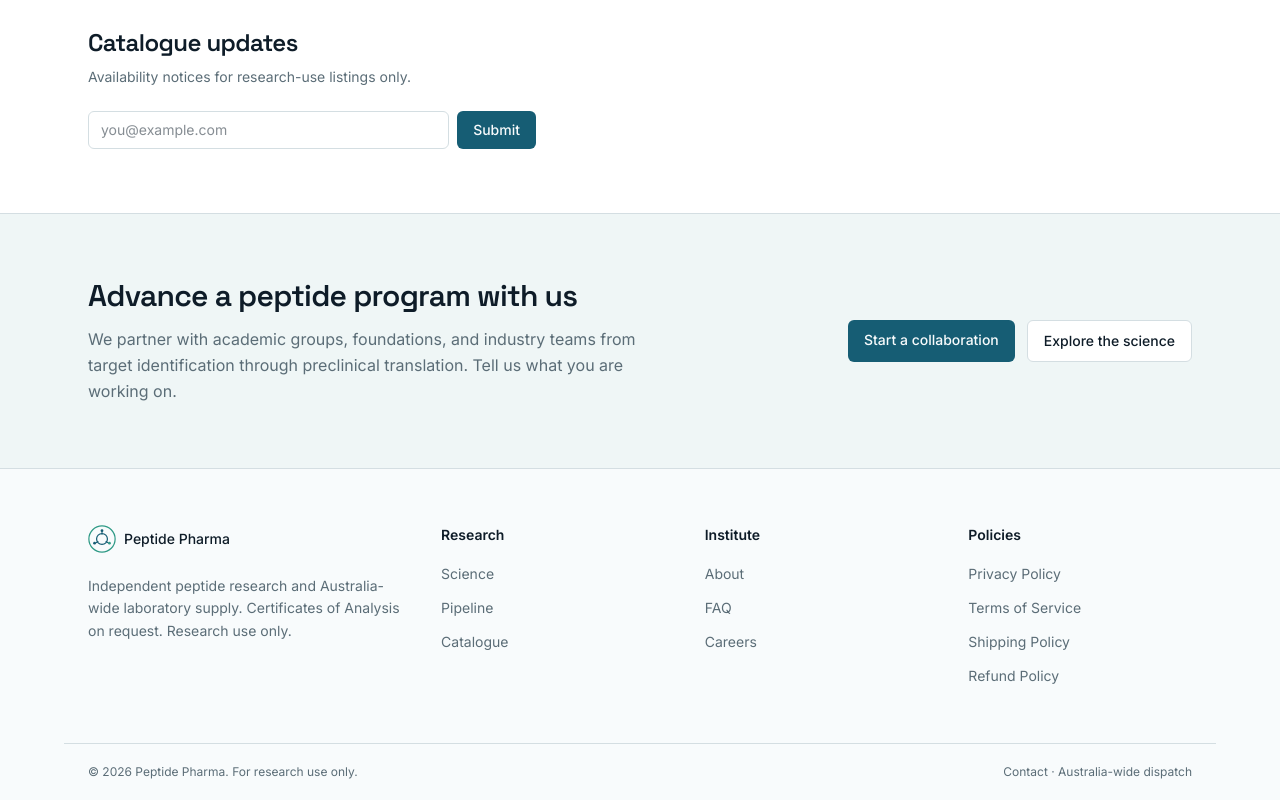
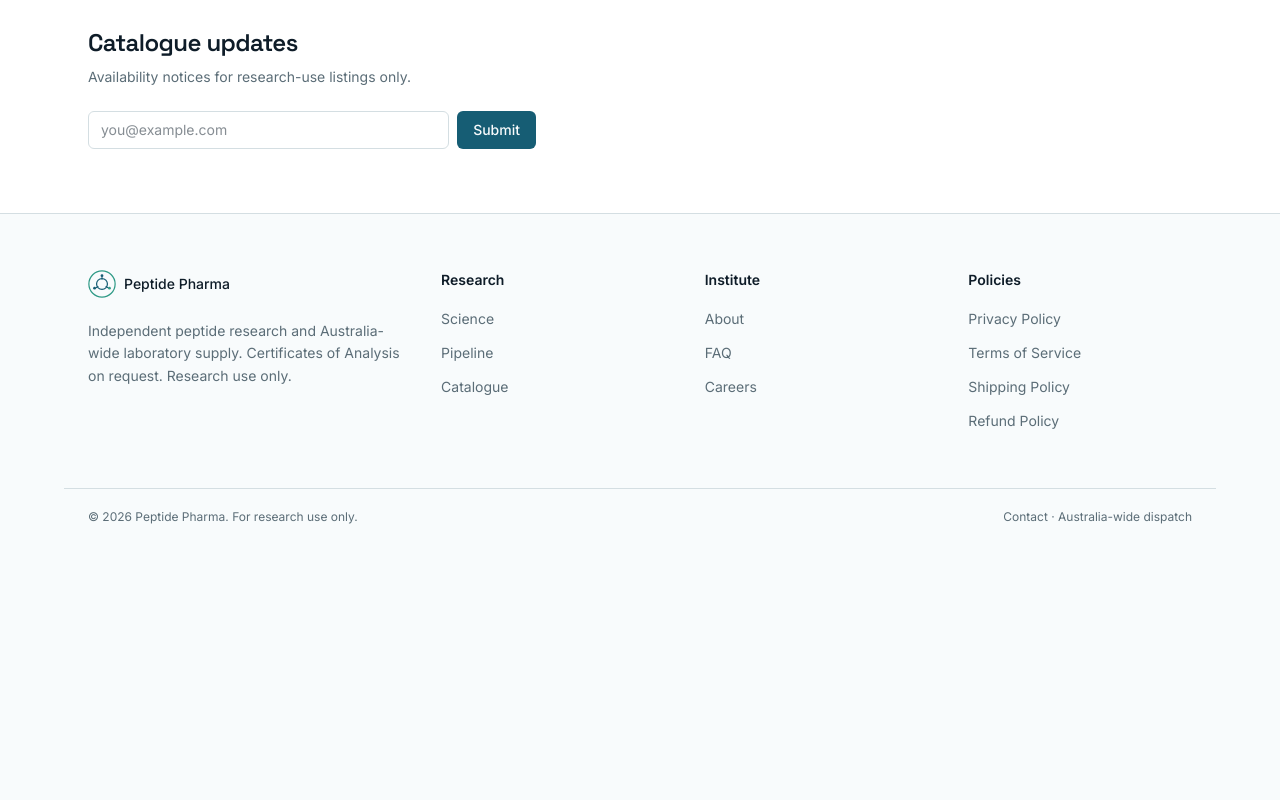
Before and after one commit to chencocassandra/Peptide-Pharma, a Next.js app: page / in a window 1280 px wide. Shown: the part 5029-5829 px from the top of the page. After the commit the page ends 5574 px from the top, so only its background shows below. Built offline with nearby package versions, Linux system fonts and the light colour scheme.

Commit message:
Remove the collaboration call-to-action from site pages.
Co-authored-by: Cursor <cursoragent@cursor.com>

```diff
--- a/app/about/page.tsx
+++ b/app/about/page.tsx
@@ -1,6 +1,5 @@
 import type { Metadata } from "next";
 import { Eyebrow } from "@/components/Eyebrow";
-import { PartnerCta } from "@/components/PartnerCta";
 import { leaders, values } from "@/lib/data";
 
 export const metadata: Metadata = {
@@ -130,8 +129,6 @@ export default function AboutPage() {
           </div>
         </div>
       </section>
-
-      <PartnerCta />
     </>
   );
 }
--- a/app/page.tsx
+++ b/app/page.tsx
@@ -3,7 +3,6 @@ import { Eyebrow } from "@/components/Eyebrow";
 import { FeaturedProducts } from "@/components/FeaturedProducts";
 import { LabeledVial } from "@/components/LabeledVial";
 import { NewsletterForm } from "@/components/NewsletterForm";
-import { PartnerCta } from "@/components/PartnerCta";
 import { PipelineTable } from "@/components/PipelineTable";
 import { disciplines, process } from "@/lib/data";
 
@@ -222,8 +221,6 @@ export default function HomePage() {
           </div>
         </div>
       </section>
-
-      <PartnerCta />
     </>
   );
 }
--- a/app/pipeline/page.tsx
+++ b/app/pipeline/page.tsx
@@ -1,6 +1,5 @@
 import type { Metadata } from "next";
 import { Eyebrow } from "@/components/Eyebrow";
-import { PartnerCta } from "@/components/PartnerCta";
 import { PipelineTable } from "@/components/PipelineTable";
 
 export const metadata: Metadata = { title: "Pipeline" };
@@ -22,7 +21,6 @@ export default function PipelinePage() {
           <PipelineTable />
         </div>
       </section>
-      <PartnerCta />
     </>
   );
 }
--- a/app/products/page.tsx
+++ b/app/products/page.tsx
@@ -1,6 +1,5 @@
 import type { Metadata } from "next";
 import { Eyebrow } from "@/components/Eyebrow";
-import { PartnerCta } from "@/components/PartnerCta";
 import { ProductsCatalog } from "@/components/ProductsCatalog";
 
 export const metadata: Metadata = {
@@ -32,8 +31,6 @@ export default function ProductsPage() {
           enquire.
         </p>
       </section>
-
-      <PartnerCta />
     </>
   );
 }
--- a/app/science/page.tsx
+++ b/app/science/page.tsx
@@ -1,7 +1,6 @@
 import type { Metadata } from "next";
 import { Eyebrow } from "@/components/Eyebrow";
 import { LabeledVial } from "@/components/LabeledVial";
-import { PartnerCta } from "@/components/PartnerCta";
 import { PipelineTable } from "@/components/PipelineTable";
 import { disciplines, platforms } from "@/lib/data";
 
@@ -102,8 +101,6 @@ export default function SciencePage() {
           </div>
         </div>
       </section>
-
-      <PartnerCta />
     </>
   );
 }
--- a/components/PartnerCta.tsx
+++ /dev/null
@@ -1,34 +0,0 @@
-import Link from "next/link";
-
-export function PartnerCta() {
-  return (
-    <section className="border-t border-border bg-muted/60">
-      <div className="mx-auto flex max-w-6xl flex-col items-start justify-between gap-8 px-6 py-16 md:flex-row md:items-center">
-        <div className="max-w-xl">
-          <h2 className="font-display text-3xl font-semibold tracking-tight text-foreground">
-            Advance a peptide program with us
-          </h2>
-          <p className="mt-3 text-muted-foreground leading-relaxed">
-            We partner with academic groups, foundations, and industry teams from
-            target identification through preclinical translation. Tell us what
-            you are working on.
-          </p>
-        </div>
-        <div className="flex flex-wrap gap-3">
-          <Link
-            href="/contact"
-            className="rounded-md bg-primary px-4 py-2.5 text-sm font-medium text-primary-foreground transition hover:opacity-90"
-          >
-            Start a collaboration
-          </Link>
-          <Link
-            href="/science"
-            className="rounded-md border border-border bg-card px-4 py-2.5 text-sm font-medium text-foreground transition hover:bg-muted"
-          >
-            Explore the science
-          </Link>
-        </div>
-      </div>
-    </section>
-  );
-}
```
